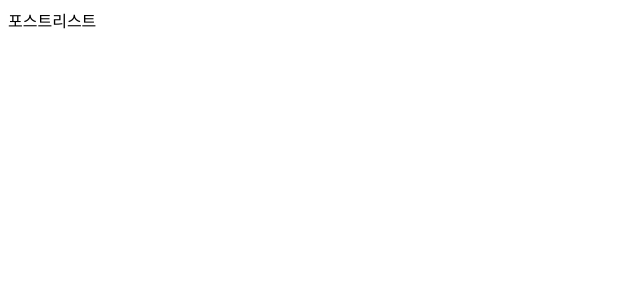
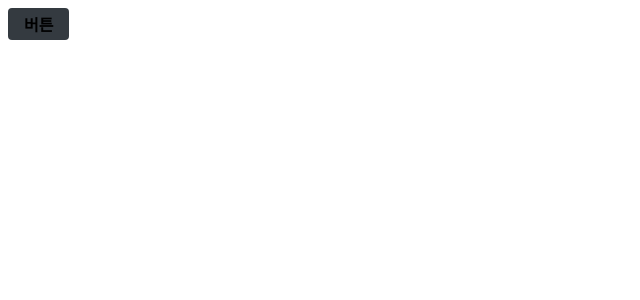
Before and after one commit to pic301/blog-frontend, a React (Create React App) app: page / in a window 1280 px wide. Shown: the top 300 px of the page, without its empty margins (0-640 px from the left). Built offline with nearby package versions, Linux system fonts and the light colour scheme; the HTML template or start-up script is replaced by a standard one.

Commit message:
add Button Component

```diff
--- /dev/null
+++ b/src/components/common/Button.js
@@ -0,0 +1,24 @@
+import React from 'react'
+import styled from 'styled-components'
+import palette from '../../lib/styles/palette'
+
+const StyledButton = styled.button`
+    border: none;
+    border-radius: 4px;
+    font-size: 1rem;
+    font-weight: bold;
+    padding: 0.25rem 1rem;
+    outline: none;
+    cursor: pointer;
+
+    background: ${palette.gray[8]};
+    &:hover{
+        background:${palette.gray[6]};
+    }
+`;
+
+
+const Button = (props) => <StyledButton {...props}/>
+
+
+export default Button;
--- a/src/pages/PostListPage.js
+++ b/src/pages/PostListPage.js
@@ -1,9 +1,10 @@
 import React from 'react';
+import Button from '../components/common/Button'
 
 const PostListPage = () => {
     return (
         <div>
-            포스트리스트
+            <Button>버튼</Button>
         </div>
     );
 };
```
